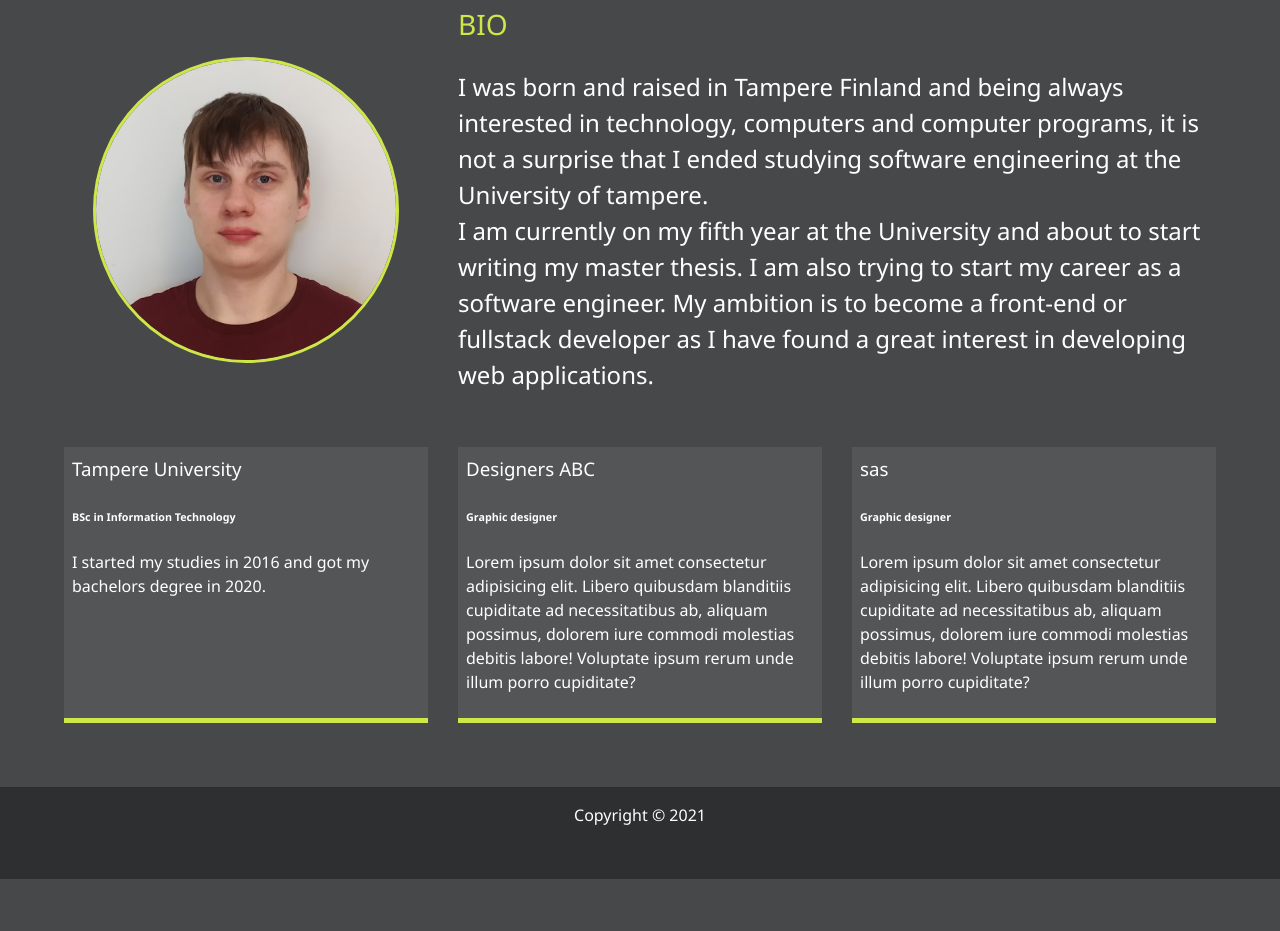
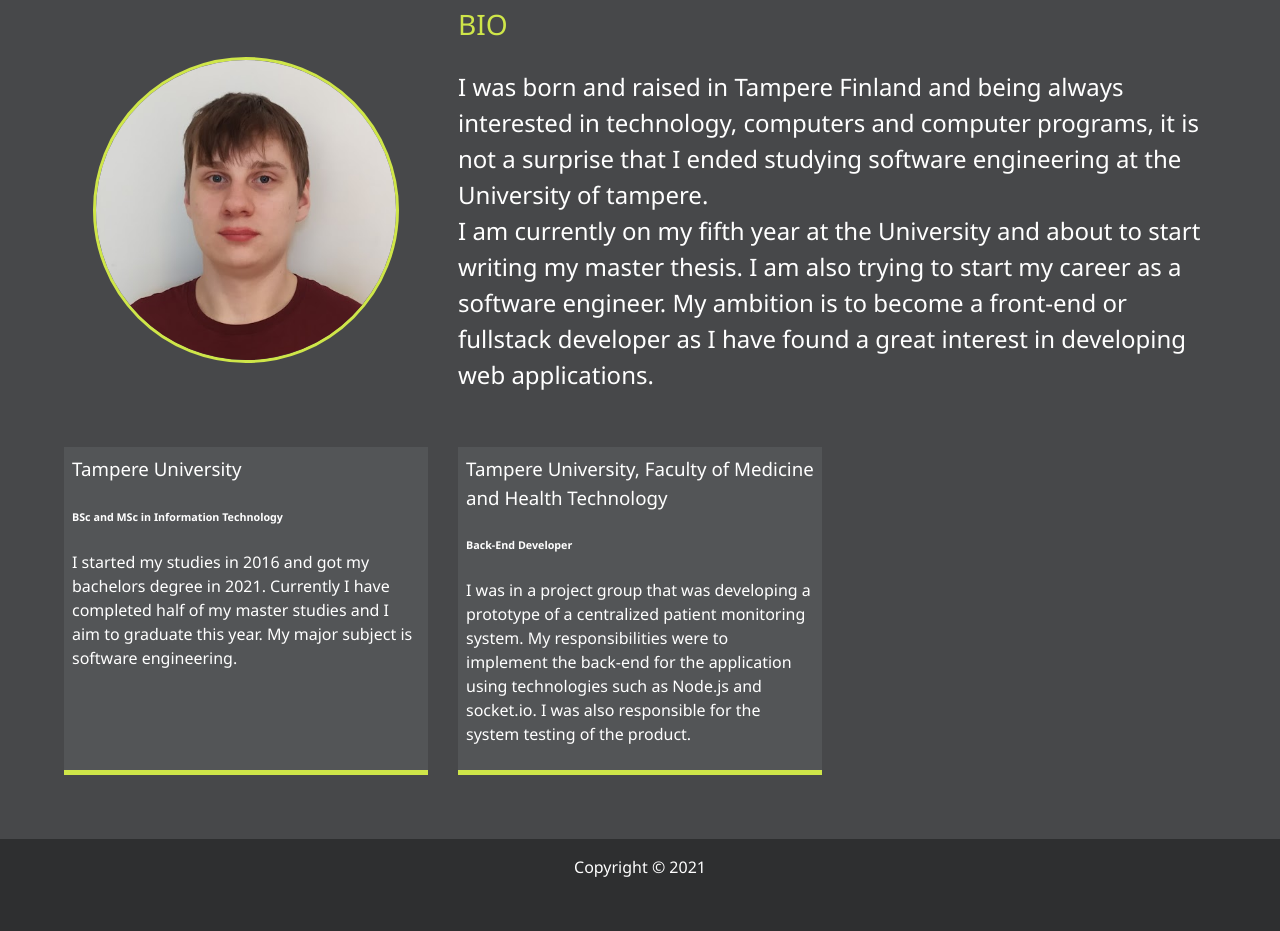
Before and after one commit to lepi23/portfolio_app, a website: page dist/about.html in a window 1280 px wide. Shown: the part 279-1210 px from the top of the page. Before the commit the page ends 1158 px from the top, so only its background shows below. Drawn offline with Linux system fonts and the light colour scheme; a web font is replaced by a local one.

Commit message:
updated about page content

```diff
--- a/dist/about.html
+++ b/dist/about.html
@@ -73,29 +73,19 @@
         </div>
         <div class="job job-1">
           <h3>Tampere University</h3>
-          <h6>BSc in Information Technology</h6>
+          <h6>BSc and MSc in Information Technology</h6>
           <p>
-            I started my studies in 2016 and got my bachelors degree in 2020.
+            I started my studies in 2016 and got my bachelors degree in 2021. Currently I have completed half of my master studies and I aim to graduate this year.
+            My major subject is software engineering.
           </p>
         </div>
         <div class="job job-2">
-          <h3>Designers ABC</h3>
-          <h6>Graphic designer</h6>
+          <h3>Tampere University, Faculty of Medicine and Health Technology</h3>
+          <h6>Back-End Developer</h6>
           <p>
-            Lorem ipsum dolor sit amet consectetur adipisicing elit. Libero
-            quibusdam blanditiis cupiditate ad necessitatibus ab, aliquam
-            possimus, dolorem iure commodi molestias debitis labore! Voluptate
-            ipsum rerum unde illum porro cupiditate?
-          </p>
-        </div>
-        <div class="job job-3">
-          <h3>sas</h3>
-          <h6>Graphic designer</h6>
-          <p>
-            Lorem ipsum dolor sit amet consectetur adipisicing elit. Libero
-            quibusdam blanditiis cupiditate ad necessitatibus ab, aliquam
-            possimus, dolorem iure commodi molestias debitis labore! Voluptate
-            ipsum rerum unde illum porro cupiditate?
+            I was in a project group that was developing a prototype of a centralized patient monitoring system.
+            My responsibilities were to implement the back-end for the application using technologies such as Node.js and socket.io.
+            I was also responsible for the system testing of the product.
           </p>
         </div>
       </div>
```
